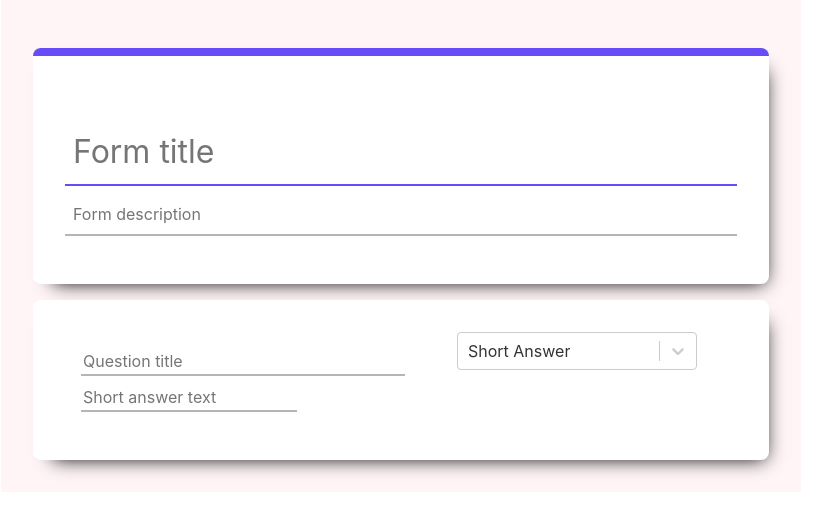
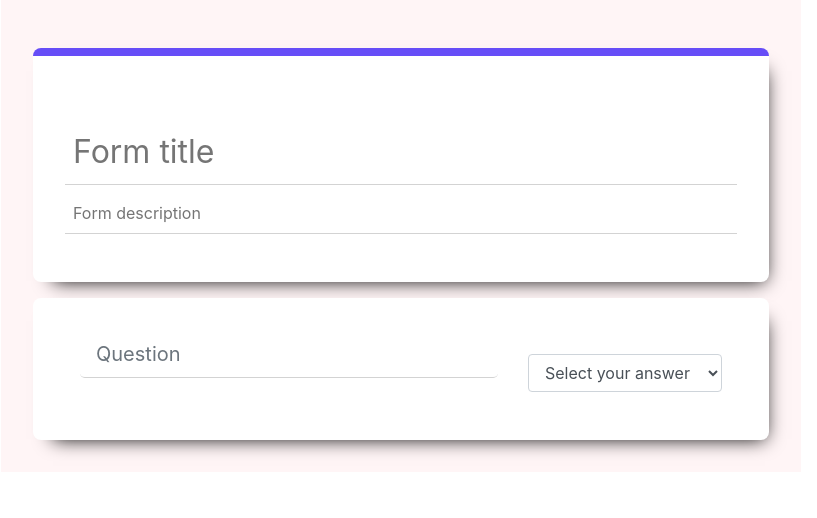
Before and after one commit to davxe/digiapt-task, a React (Create React App) app: page / in a window 1280 px wide. Shown: the top 518 px of the page, without its empty margins (239-1056 px from the left). Built offline with nearby package versions, Linux system fonts and the light colour scheme.

Commit message:
working on question form

```diff
--- a/src/App.css
+++ b/src/App.css
@@ -1,3 +1,4 @@
+/* app */
 .root {
   widows: 100%;
   border-top: 0.5rem solid #664df7;
@@ -13,6 +14,7 @@
   border-left: 4px solid #26a1ff;
 }
 
+/* header */
 .title {
   margin: 2rem 0 0.5rem 0;
   font-size: 2rem;
@@ -37,7 +39,7 @@
   background-color: #fff5f6;
   padding: 2rem;
 }
-
+/* form */
 .question_root{
   widows: 100%;
   margin-top: 1rem;
@@ -51,50 +53,8 @@
 .question_root:hover{
   border-left: 4px solid #26a1ff;
 }
-.question_title{
-  border: none;
-  font-size: 1rem;
-  border-bottom: 2px solid #b5b5b5;
-  min-width: 90%;
+input[type=text]
+{
+  border:none;
+  border-bottom: 1px solid lightgray;
 }
-.title_wrapper{
-  padding: 1rem;
-  flex: 0.9;
-}
-.blue {
-  color: #26a1ff;
-  cursor: pointer;
-}
-.short {
-  margin-top: 0.5rem;
-  width: 60%;
-  border: none;
-  font-size: 1rem;
-  border-bottom: 2px solid #b5b5b5;
-}
-.select_wrapper{
-  flex: 1;
-  width: 15rem;
-}
-.select{
-  border: none;
-  font-size: 1rem;
-  padding: 0.5rem;
-  border: 2px solid #b5b5b5;
-  border-radius: 0.25rem;
-}
-.option{
-  margin-top: 1rem;
-}
-.option_text{
-  margin-top: 1rem;
-  margin-left: 1rem;
-  width: 50%;
-  border: none;
-  font-size: 1rem;
-  border-bottom: 2px solid #b5b5b5;
-}
-.option_item{
-  margin-left: 1rem;
-  cursor: pointer;
-}
--- a/src/component/Form.js
+++ b/src/component/Form.js
@@ -1,125 +1,120 @@
-import React, { useState } from "react";
-import Select from "react-select";
+import React from 'react'
+import { Container, Form,Row,Col } from 'react-bootstrap'
 
-const data = [
+class QuestionForm extends React.Component{
+    constructor(){
+        super()
+        this.state={
+            question:'',
+            selection:'',
+            radioValue:[],
+            checkValue:[],
+            shortAnswer:'',
+            multiple:'',
+            checkbox:'',
+        }
+    }
+    handleChange=(e)=>{
+        this.setState({[e.target.name]:e.target.value})
+    }
+    render(){
+        console.log('state value',this.state)
+        return(
+            <div className='question_root'>
+                <Container>
+                    <Form>
+                        <Row>
+                            <Col md={8}>
+                                <Form.Group controlId='formBasicQuestion'>
+                                    <Form.Control
+                                        type='text'
+                                        name='question'
+                                        value={this.state.question}
+                                        onChange={this.handleChange}
+                                        placeholder='Question'
+                                        size='lg'
+                                        required
+                                    />
+                                </Form.Group>
+                            </Col>
+                            <Col md={4}>
+                                <Form.Group controlId="answerType">
+                                    <Form.Label></Form.Label>
+                                    <Form.Control as="select" name='selection' value={this.state.selection} onChange={this.handleChange}>
+                                        <option value=''>Select your answer type</option>
+                                        <option value='shortAnswer'>Short Answer</option>
+                                        <option value='multiple'>Multiple Choice</option>
+                                        <option value='checkbox'>Check Boxes</option>
+                                    </Form.Control>
+                                </Form.Group>
+                            </Col>
+                        </Row>
                         {
-        value: "Short Answer",
-        label: "Short Answer",
-    },
-    {
-        value: "Multiple choice",
-        label: "Multiple choice",
-    },
-    {
-        value: "Checkboxes",
-        label: "Checkboxes",
-    },
-];
+                            (this.state.selection=='shortAnswer')?(
+                                <div>
+                                    <Row>
+                                        <Col md={8}>
+                                            <Form.Group controlId='formBasicShortAnswer'>
+                                                <Form.Control
+                                                    type='text'
+                                                    name='shortAnswer'
+                                                    value={this.state.shortAnswer}
+                                                    onChange={this.handleChange}
+                                                    placeholder='Short answer text'
+                                                    size='lg'
+                                                    required
+                                                />
+                                            </Form.Group>
+                                        </Col>
+                                    </Row>
 
-const QuestionForm = () => {
-    const [allOptions, setAllOptions] = useState([{ type: "text", value: "" }]);
-    const handleChange = (e) => {
-        console.log(e.value);
-        if (e.value === "Short Answer")
-            setAllOptions([{ type: "text", value: "" }]);
-        else if (e.value === "Multiple choice") {
-            setAllOptions([{ type: "radio", value: "" }]);
-        } else {
-            setAllOptions([{ type: "checkbox", value: "" }]);
-        }
-    };
-    let option = allOptions.map((e) => {
-        switch (e.type) {
-            case "text":
-                return (
-                    <input
-                        type="text"
-                        className='short'
-                        placeholder="Short answer text"
-                    />
-                );
-
-            case "radio":
-                return (
+                                </div>
+                            ):(this.state.selection=='multiple')?(
                             <div>
-                        <input type="radio" id="rad" value={e} />
-                        <input
-                            type="text"
-                            className='option_text'
-                            placeholder="write something"
-                        />
-                    </div>
-                );
-
-            case "checkbox":
-                return (
-                    <div>
-                        <input type="checkbox" id="rad" value={e} />
-                        <input
-                            type="text"
-                            className='option_text'
-                            placeholder="write something"
-                        />
-                    </div>
-                );
-
-            default:
-                return null;
-        }
-    });
-
-    const addSameOption = () => {
-        // console.log(allOptions);
-        setAllOptions([...allOptions, { type: allOptions[0].type, value: "" }]);
-    };
-    const addTextOption = () => {
-        setAllOptions([...allOptions, { type: "text", value: "" }]);
-    };
-    let addOther =
-        allOptions[allOptions.length - 1].type !== "text" &&
-        allOptions.length < 5 ? (
-            <div className='option'>
-                <input type={allOptions[0].type} />
+                                <Form.Group controlId='formBasicMultiple'>
+                                    <Form.Check inline name='radio1' type='radio'/><input type='text'  name='multiple' placeholder='Option 1' value={this.state.multiple} onChange={this.handleChange}/><br/>
+                                    <Form.Check inline type='radio' name='radio1'/>
                                     <span
-                    onClick={addSameOption}
-                    className='option_item'
+                                        onClick={this.addSameOption}
+                                        tabIndex={-1}
                                         role="button"
-                >
-                    Add option or
-                </span>
-                <span
-
-                    onClick={addTextOption}
-                    className='blue'
+                                    > Add option or</span>
+                                    <span style={{color:"blue"}}
+                                        onClick={this.addTextOption}
+                                        tabIndex={-2}
                                         role="button"
                                     >
                                         {" "}
                                         add &quot;Other&quot;
                                     </span>
+                                </Form.Group>
                             </div>
-        ) : null;
-
-    return (
-        <div className='question_root'>
-            <div className='title_wrapper'>
-                <input
-                    id="form-title"
-                    placeholder="Question title"
-                    className='question_title'
-                />
-                {option}
-                {addOther}
+                            ):(this.state.selection=='checkbox')?(
+                                <div>
+                                   <Form.Group controlId='formBasicCheckbox'>
+                                        <Form.Check inline name='radio1' type='checkbox' /><input type='text' className='option_item' name='checkbox' placeholder='Option 1' value={this.state.checkbox} onChange={this.handleChange}/><br/>
+                                        <Form.Check inline type='checkbox' name='radio1' />
+                                        <span
+                                            onClick={this.addSameOption}
+                                            tabIndex={-1}
+                                            role="button"
+                                        > Add option or</span>
+                                        <span style={{color:"blue"}}
+                                            onClick={this.addTextOption}
+                                            tabIndex={-2}
+                                            role="button"
+                                        >
+                                            {" "}
+                                            add &quot;Other&quot;
+                                        </span>
+                                    </Form.Group>
                                 </div>
-            <div>
-                <Select
-                    defaultValue={data[0]}
-                    options={data}
-                    className='select_wrapper'
-                    onChange={handleChange}
-                />
+                            ):''
+                        }
+                    </Form>
+                </Container>
             </div>
-        </div>
-    );
-};
-
-export default QuestionForm;
+        )
+    }
+}
+export default QuestionForm
```
Lines whose indentation alone changed are shown as unchanged.
